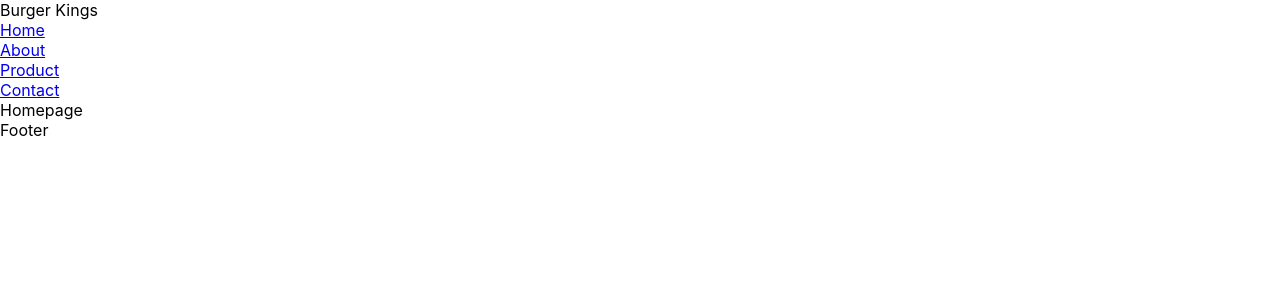
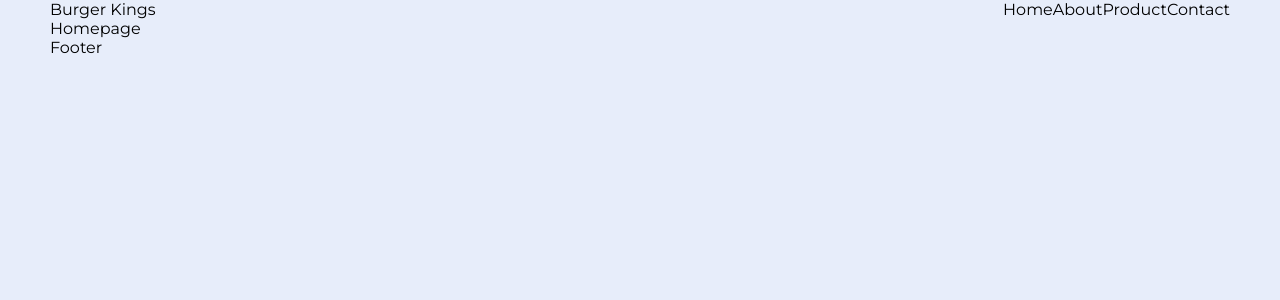
Before and after one commit to basitol/Restaurant-web-app, a React (Create React App) app: page / in a window 1280 px wide. Shown: the top 300 px of the page. Built offline with nearby package versions, Linux system fonts and the light colour scheme.

Commit message:
add: fonts and basic styles

```diff
--- a/src/index.css
+++ b/src/index.css
@@ -1,14 +1,38 @@
+@import url("https://fonts.googleapis.com/css2?family=Montserrat:wght@400;700&display=swap");
+@import url("https://fonts.googleapis.com/css2?family=Open+Sans&display=swap");
+@import url("https://fonts.googleapis.com/css2?family=Roboto:wght@500&display=swap");
+
 * {
   box-sizing: border-box;
   padding: 0;
   margin: 0;
+  list-style: none;
+  text-decoration: none;
 }
 
 body {
   box-sizing: inherit;
   padding: inherit;
   margin: inherit;
-  font-family: -apple-system, BlinkMacSystemFont, "Segoe UI", "Roboto";
+  font-family: "Montserrat", sans-serif;
+  background-color: #e7edfa;
   -webkit-font-smoothing: antialiased;
   -moz-osx-font-smoothing: grayscale;
 }
+
+section {
+  padding-right: 50px;
+  padding-left: 50px;
+}
+
+a {
+  color: #000;
+}
+
+.flex {
+  display: flex;
+}
+
+.flex-jc-sb {
+  justify-content: space-between;
+}
```
